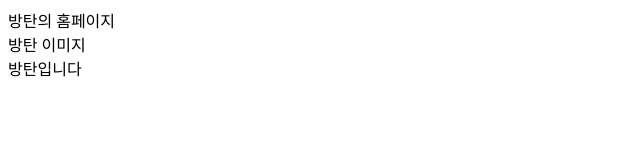
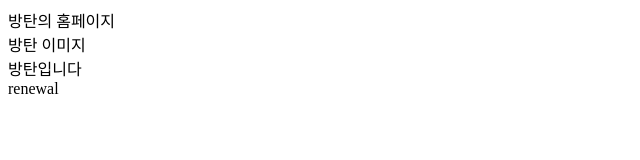
Before and after one commit to Limm-jk/Dev-Event-Mailing-Service, a plain HTML site: page index.html in a window 1280 px wide. Shown: the full height of the page, 0-640 px from the left. Drawn offline with Linux system fonts and the light colour scheme.

```diff
--- a/index.html
+++ b/index.html
@@ -5,8 +5,10 @@
 	<div>
 		방탄 이미지
 	</div>
-
 	<body>
 		방탄입니다
 	</body>
+	<footer>
+		renewal
+	</footer>
 </html>
```
